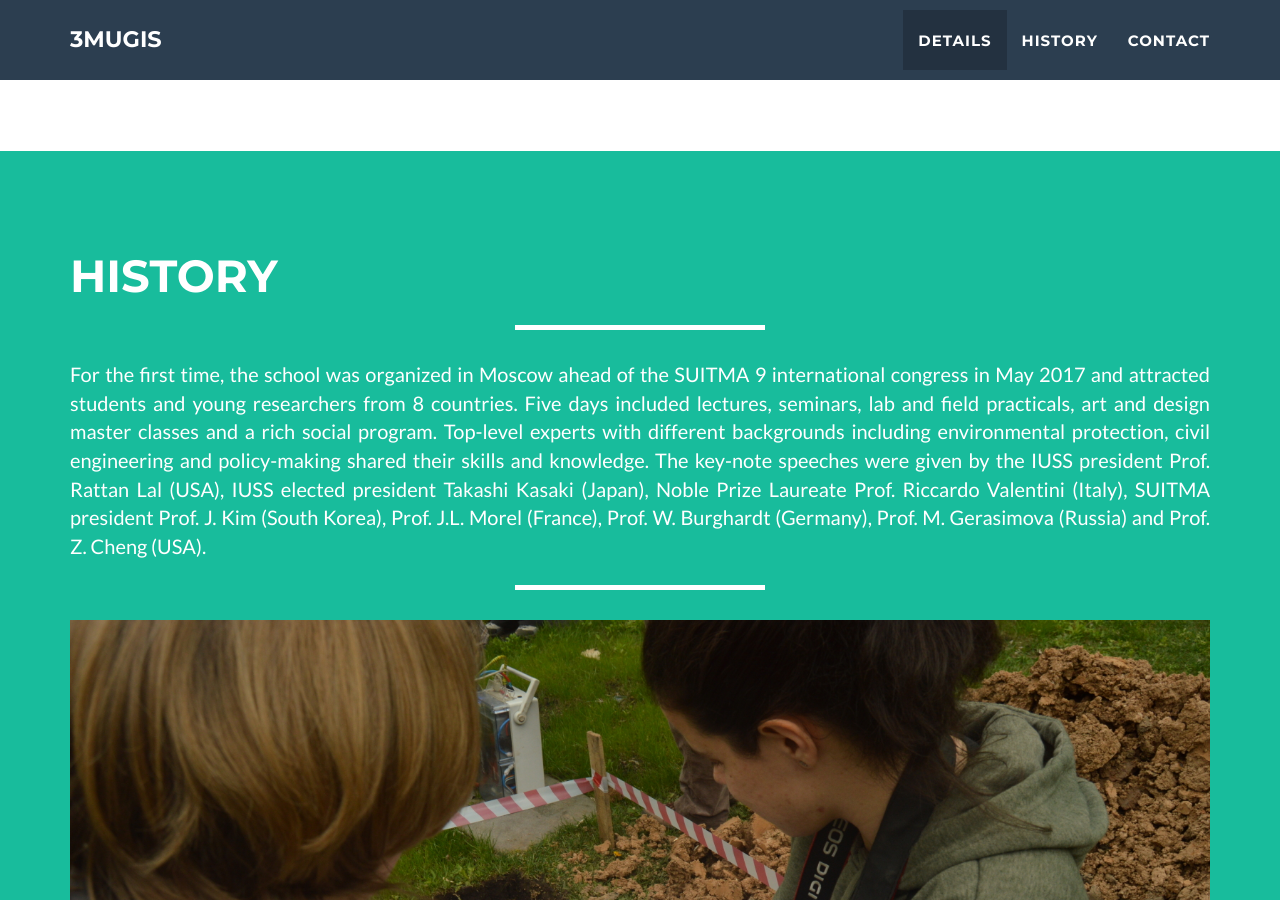
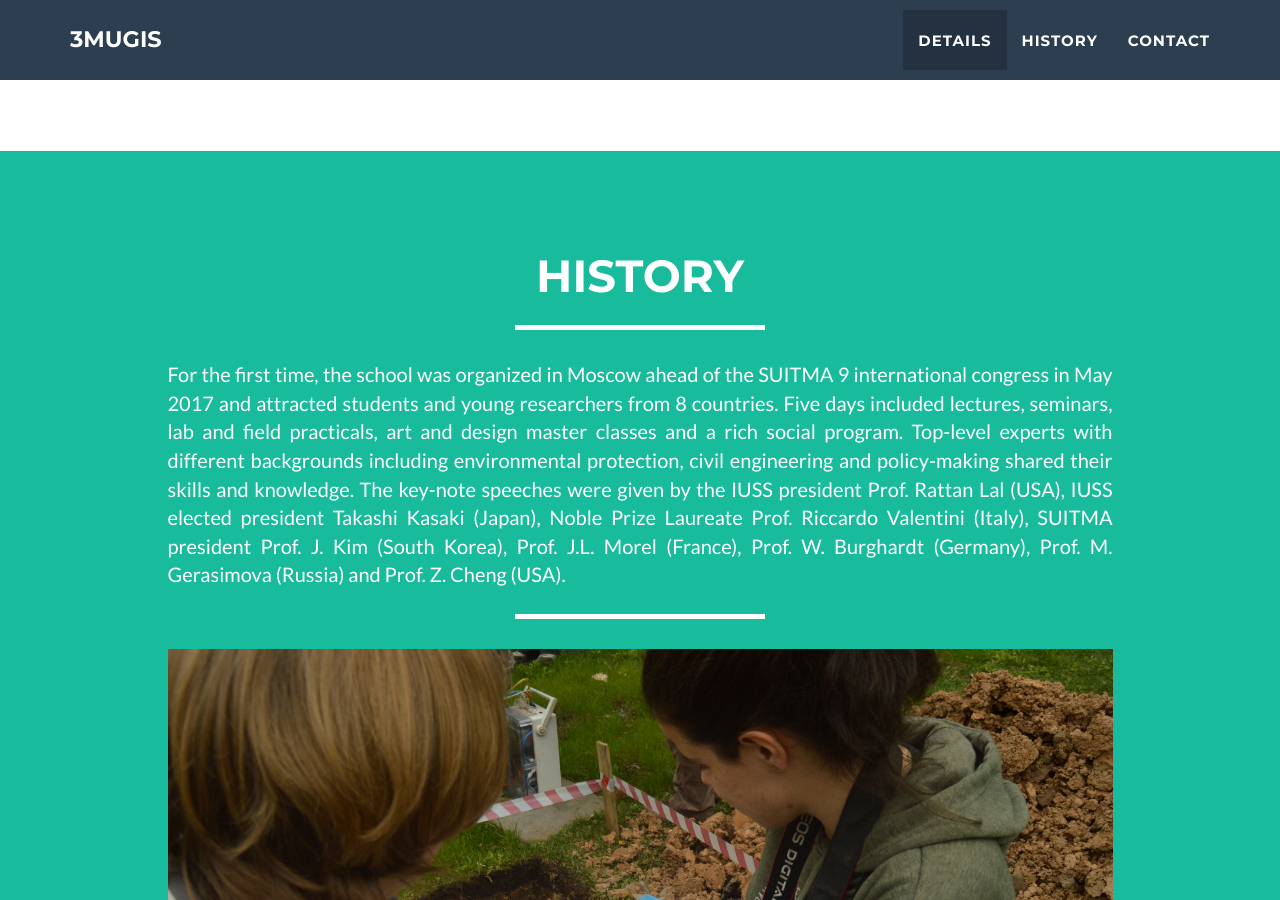
Before and after one commit to erasmus-rudn/erasmus-rudn.github.io, a Jekyll site: the page built from index.html, in a window 1280 px wide and 900 px high, scrolled down 1814 px. Built offline with Jekyll 4.4.1, drawn with Linux system fonts in a browser that asks for light colours.

Commit message:
Update about.html
Header minor

```diff
--- a/_includes/about.html
+++ b/_includes/about.html
@@ -2,9 +2,13 @@
 <section class="success" id="about">
     <div class="container">
         <div class="row">
-            <div class="col-lg-12 text-justify">
+            <div class="col-lg-12 text-center">
                 <h2>History</h2>
                 <hr class="star-light">
+            </div>
+        </div>
+        <div class= "row">
+            <div class="col-lg-offset-1 col-lg-10 text-justify">
                 <p>For the first time, the school was organized in Moscow ahead of the SUITMA 9 international congress in May 2017 and attracted students and young researchers from 8 countries. Five days included lectures, seminars, lab and field practicals, art and design master classes and a rich social program. Top-level experts with different backgrounds including environmental protection, civil engineering and policy-making shared their skills and knowledge. The key-note speeches were given by the IUSS president Prof. Rattan Lal (USA), IUSS elected president Takashi Kasaki (Japan), Noble Prize Laureate Prof. Riccardo Valentini (Italy), SUITMA president Prof. J. Kim (South Korea), Prof. J.L. Morel (France), Prof. W. Burghardt (Germany), Prof. M. Gerasimova (Russia) and Prof. Z. Cheng (USA).</p>
                 <div id="carousel-history" class="carousel slide" data-ride="carousel">
                 <hr class="star-light">
```
